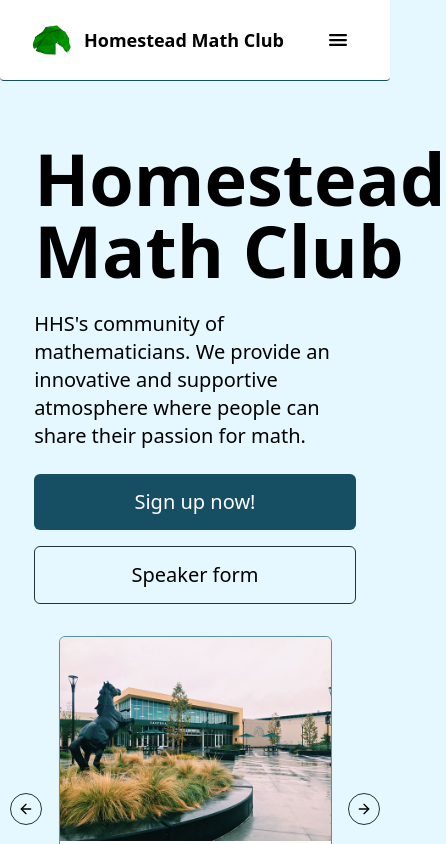
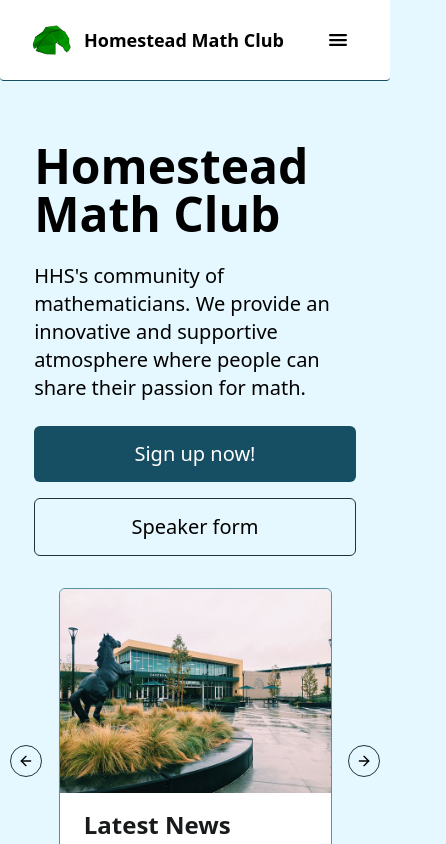
Before and after one commit to homesteadmathclub/new-website, a Next.js app: page / in a window 390 px wide. Shown: the top 844 px of the page, 446 px wide, since content can reach past the window. Built offline with nearby package versions, Linux system fonts and the light colour scheme.

Commit message:
Fixed responsiveness bugs

```diff
--- a/src/app/page.js
+++ b/src/app/page.js
@@ -16,7 +16,7 @@
 		<main className='flex flex-col gap-y-12 h-full mt-[2.5dvh] lg:-mt-[10dvh]'>
 			<div className='lg:mt-[10rem] text-sm lg:grid lg:grid-cols-[55%,10%,35%] items-center justify-center w-[82.5%] lg:w-[80%] mx-auto'>
 				<div className='flex flex-col gap-y-6 pt-10 mx-auto'>
-					<div className='flex items-end text-7xl font-bold'>
+					<div className='flex items-end text-5xl md:text-6xl lg:text-7xl font-bold'>
 						{config.club_name}
 					</div>
 					<div className='text-xl '>
--- a/src/app/resources/page.js
+++ b/src/app/resources/page.js
@@ -9,7 +9,7 @@
 				<h1 className='font-bold text-5xl mb-5'>Resources</h1>
 				<h2 className='font-bold text-3xl'>Our email:</h2>
 				<a
-					className='text-2xl md:text-3xl md:font-bold font-semibold hover:underline text-blue-600 dark:text-blue-500 mx-auto'
+					className='text-lg md:text-2xl lg:text-3xl md:font-bold font-semibold hover:underline text-blue-600 dark:text-blue-500 mx-auto'
 					href={'mailto:' + config.club_email}
 				>
 					{config.club_email}
--- a/src/config/officers.js
+++ b/src/config/officers.js
@@ -7,7 +7,7 @@
 	{ name: 'Luke Wang', role: 'Web Master / Outreach Director / Secretary / Treasurer', image: '/luke.png' },
 	{ name: 'Rohan Bodke', role: 'Activities Director', image: '/placeholder.png' },
 	{ name: 'Jeremy Gu', role: 'Activities Director', image: '/placeholder.png' },
-	{ name: 'Garret Cai', role: 'Competitions Director', image: '/placeholder.png' },
+	{ name: 'Garret Cai', role: 'Competitions Director', image: '/garrett.png' },
 ];
 
 const officer_app = {
```
Also changed, not shown: public/garrett.png (added).
